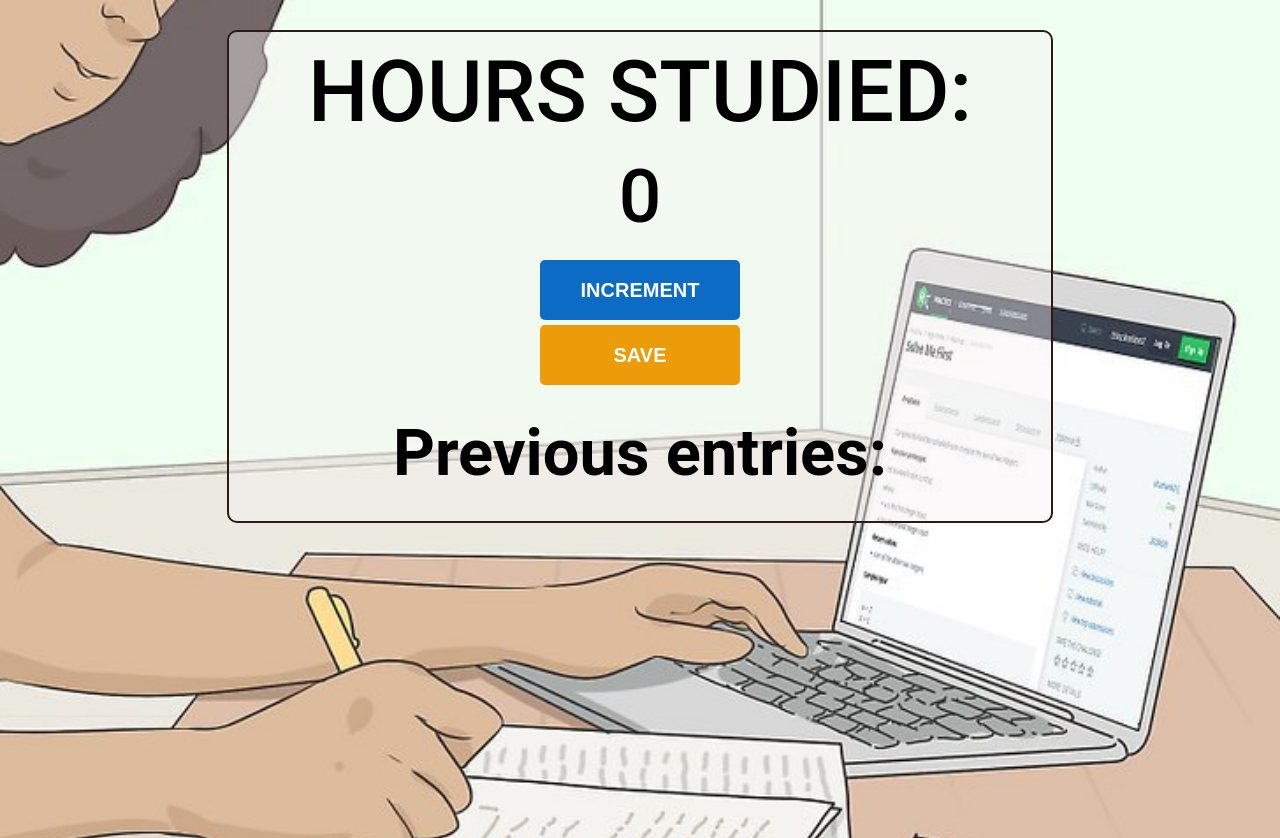
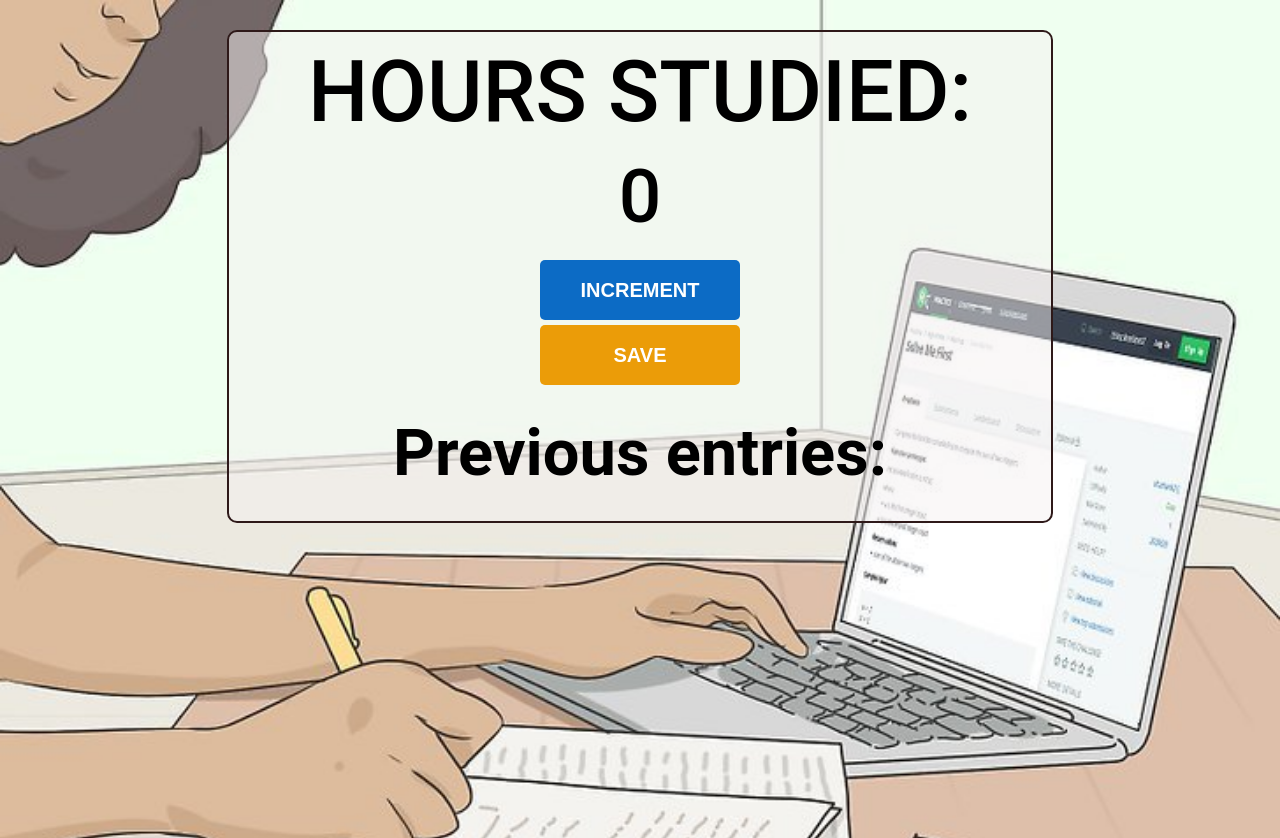
Before and after one commit to AndrewJamesBarker/hrsStudiedCounter, a plain HTML site: page index.html in a window 1280 px wide. Drawn offline with Linux system fonts and the light colour scheme.

Commit message:
Update index.css

```diff
--- a/index.css
+++ b/index.css
@@ -12,7 +12,7 @@ body {
     border: 2px solid rgb(46, 25, 25);
     margin: auto;
     border-radius: 10px;
-    background-color: rgba(246, 241, 241, 0.40);
+    background-color: rgba(246, 241, 241, 0.50);
 }
 
 h1 {
```
